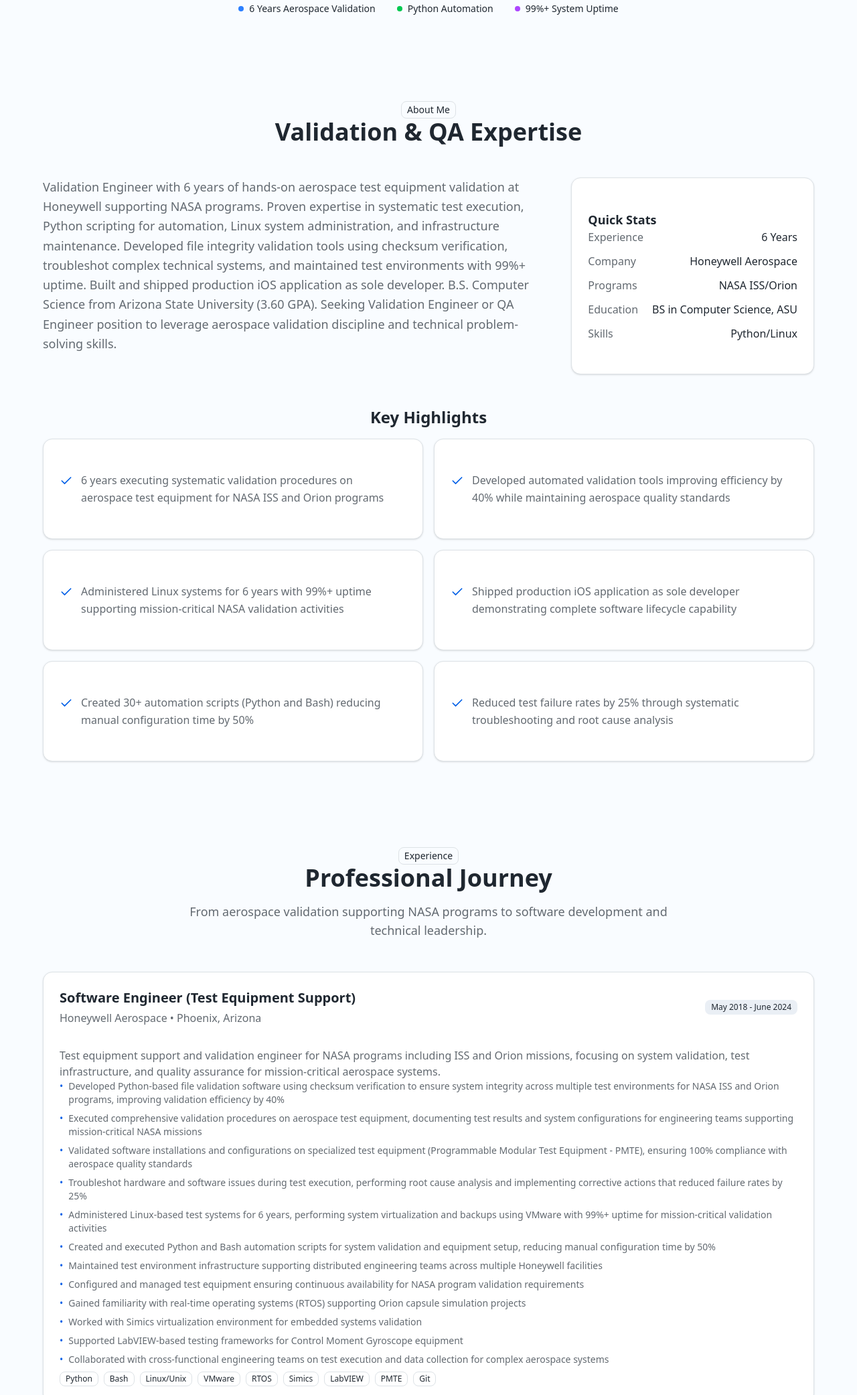
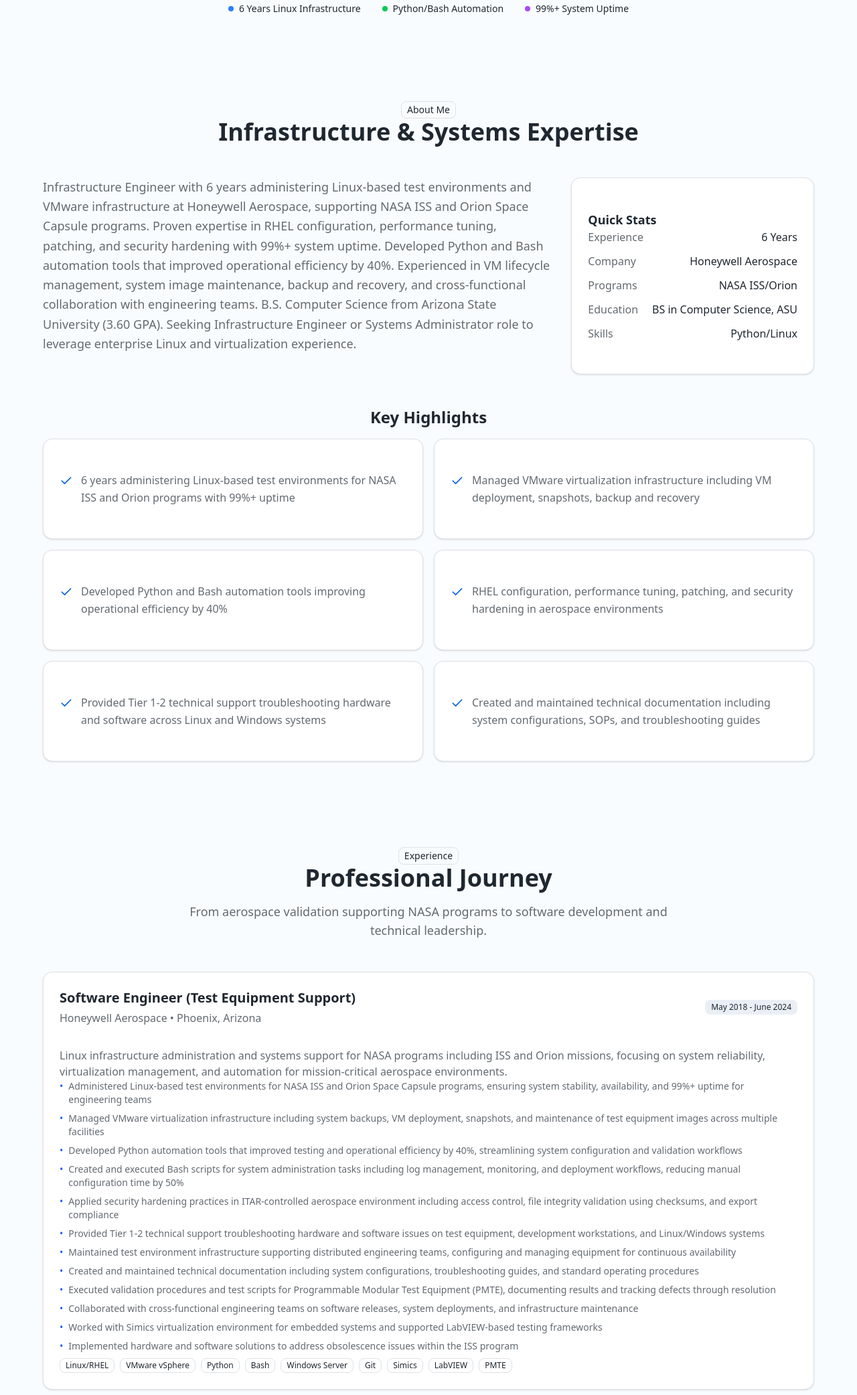
Before and after one commit to SpacePlushy/portfolio, an Astro site: page / in a window 1280 px wide. Shown: the part 652-2735 px from the top of the page at 67% size. Built offline with nearby package versions, Linux system fonts and the light colour scheme; Astro itself is replaced by a stand-in of ours; some packages are replaced by stand-ins of ours.

Commit message:
Reposition portfolio for Infrastructure Engineer / Linux Systems Administrator
- Update title, tagline, and about section for infrastructure focus
- Reorder Honeywell experience to lead with Linux admin and VMware
- Restructure skills for infrastructure, virtualization, and automation
- Rename project to Infrastructure Automation Suite
- Update Hero badges, AboutSection heading, SkillsSection categories
- Update SEO metadata and keywords for Linux/infra positioning

```diff
--- a/src/components/AboutSection.astro
+++ b/src/components/AboutSection.astro
@@ -8,7 +8,7 @@ import { RESUME_DATA } from '@/config/resume-data';
   <div class="max-w-6xl mx-auto space-y-12">
     <div class="text-center space-y-4">
       <Badge variant="outline" className="text-sm"> About Me </Badge>
-      <h2 class="text-3xl md:text-4xl font-bold">Validation & QA Expertise</h2>
+      <h2 class="text-3xl md:text-4xl font-bold">Infrastructure & Systems Expertise</h2>
     </div>
 
     <div class="grid lg:grid-cols-3 gap-8">
--- a/src/components/Hero.astro
+++ b/src/components/Hero.astro
@@ -34,11 +34,11 @@ import { RESUME_DATA } from '@/config/resume-data';
       <div class="flex flex-wrap items-center justify-center gap-8 text-sm">
         <div class="flex items-center space-x-2">
           <div class="w-2 h-2 bg-blue-500 rounded-full"></div>
-          <span>6 Years Aerospace Validation</span>
+          <span>6 Years Linux Infrastructure</span>
         </div>
         <div class="flex items-center space-x-2">
           <div class="w-2 h-2 bg-green-500 rounded-full"></div>
-          <span>Python Automation</span>
+          <span>Python/Bash Automation</span>
         </div>
         <div class="flex items-center space-x-2">
           <div class="w-2 h-2 bg-purple-500 rounded-full"></div>
--- a/src/components/SkillsSection.astro
+++ b/src/components/SkillsSection.astro
@@ -9,7 +9,7 @@ const skillCategories = [
     items: RESUME_DATA.skills.languages,
   },
   {
-    name: 'Testing & Quality Assurance',
+    name: 'Validation & Monitoring',
     items: RESUME_DATA.skills.testing,
   },
   {
@@ -29,8 +29,7 @@ const skillCategories = [
       <Badge variant="outline" className="text-sm"> Skills </Badge>
       <h2 class="text-3xl md:text-4xl font-bold">Technical & Professional Skills</h2>
       <p class="text-lg text-muted-foreground max-w-3xl mx-auto">
-        A comprehensive skill set spanning validation engineering, test automation, and software
-        development.
+        A comprehensive skill set spanning Linux infrastructure, virtualization, automation, and systems engineering.
       </p>
     </div>
 
--- a/src/config/resume-data.ts
+++ b/src/config/resume-data.ts
@@ -77,9 +77,9 @@ export interface ResumeData {
 export const RESUME_DATA: ResumeData = {
   personal: {
     name: 'Frank Palmisano',
-    title: 'Validation Engineer & QA Specialist',
+    title: 'Infrastructure Engineer & Linux Systems Administrator',
     tagline:
-      '6 years aerospace validation experience supporting NASA programs with expertise in Python automation, Linux systems, and systematic test execution. Available immediately for contract or direct hire positions.',
+      '6 years managing Linux infrastructure and VMware environments for NASA aerospace programs. Expertise in RHEL administration, Python/Bash automation, system hardening, and maintaining 99%+ uptime on mission-critical systems. Available immediately.',
     location: 'Phoenix, Arizona',
     email: 'frank@palmisano.io',
     phone: '(623) 300-5532',
@@ -90,14 +90,14 @@ export const RESUME_DATA: ResumeData = {
 
   about: {
     summary:
-      'Validation Engineer with 6 years of hands-on aerospace test equipment validation at Honeywell supporting NASA programs. Proven expertise in systematic test execution, Python scripting for automation, Linux system administration, and infrastructure maintenance. Developed file integrity validation tools using checksum verification, troubleshot complex technical systems, and maintained test environments with 99%+ uptime. Built and shipped production iOS application as sole developer. B.S. Computer Science from Arizona State University (3.60 GPA). Seeking Validation Engineer or QA Engineer position to leverage aerospace validation discipline and technical problem-solving skills.',
+      'Infrastructure Engineer with 6 years administering Linux-based test environments and VMware infrastructure at Honeywell Aerospace, supporting NASA ISS and Orion Space Capsule programs. Proven expertise in RHEL configuration, performance tuning, patching, and security hardening with 99%+ system uptime. Developed Python and Bash automation tools that improved operational efficiency by 40%. Experienced in VM lifecycle management, system image maintenance, backup and recovery, and cross-functional collaboration with engineering teams. B.S. Computer Science from Arizona State University (3.60 GPA). Seeking Infrastructure Engineer or Systems Administrator role to leverage enterprise Linux and virtualization experience.',
     highlights: [
-      '6 years executing systematic validation procedures on aerospace test equipment for NASA ISS and Orion programs',
-      'Developed automated validation tools improving efficiency by 40% while maintaining aerospace quality standards',
-      'Administered Linux systems for 6 years with 99%+ uptime supporting mission-critical NASA validation activities',
-      'Shipped production iOS application as sole developer demonstrating complete software lifecycle capability',
-      'Created 30+ automation scripts (Python and Bash) reducing manual configuration time by 50%',
-      'Reduced test failure rates by 25% through systematic troubleshooting and root cause analysis',
+      '6 years administering Linux-based test environments for NASA ISS and Orion programs with 99%+ uptime',
+      'Managed VMware virtualization infrastructure including VM deployment, snapshots, backup and recovery',
+      'Developed Python and Bash automation tools improving operational efficiency by 40%',
+      'RHEL configuration, performance tuning, patching, and security hardening in aerospace environments',
+      'Provided Tier 1-2 technical support troubleshooting hardware and software across Linux and Windows systems',
+      'Created and maintained technical documentation including system configurations, SOPs, and troubleshooting guides',
     ],
   },
 
@@ -109,31 +109,31 @@ export const RESUME_DATA: ResumeData = {
       startDate: 'May 2018',
       endDate: 'June 2024',
       description:
-        'Test equipment support and validation engineer for NASA programs including ISS and Orion missions, focusing on system validation, test infrastructure, and quality assurance for mission-critical aerospace systems.',
+        'Linux infrastructure administration and systems support for NASA programs including ISS and Orion missions, focusing on system reliability, virtualization management, and automation for mission-critical aerospace environments.',
       achievements: [
-        'Developed Python-based file validation software using checksum verification to ensure system integrity across multiple test environments for NASA ISS and Orion programs, improving validation efficiency by 40%',
-        'Executed comprehensive validation procedures on aerospace test equipment, documenting test results and system configurations for engineering teams supporting mission-critical NASA missions',
-        'Validated software installations and configurations on specialized test equipment (Programmable Modular Test Equipment - PMTE), ensuring 100% compliance with aerospace quality standards',
-        'Troubleshot hardware and software issues during test execution, performing root cause analysis and implementing corrective actions that reduced failure rates by 25%',
-        'Administered Linux-based test systems for 6 years, performing system virtualization and backups using VMware with 99%+ uptime for mission-critical validation activities',
-        'Created and executed Python and Bash automation scripts for system validation and equipment setup, reducing manual configuration time by 50%',
-        'Maintained test environment infrastructure supporting distributed engineering teams across multiple Honeywell facilities',
-        'Configured and managed test equipment ensuring continuous availability for NASA program validation requirements',
-        'Gained familiarity with real-time operating systems (RTOS) supporting Orion capsule simulation projects',
-        'Worked with Simics virtualization environment for embedded systems validation',
-        'Supported LabVIEW-based testing frameworks for Control Moment Gyroscope equipment',
-        'Collaborated with cross-functional engineering teams on test execution and data collection for complex aerospace systems',
+        'Administered Linux-based test environments for NASA ISS and Orion Space Capsule programs, ensuring system stability, availability, and 99%+ uptime for engineering teams',
+        'Managed VMware virtualization infrastructure including system backups, VM deployment, snapshots, and maintenance of test equipment images across multiple facilities',
+        'Developed Python automation tools that improved testing and operational efficiency by 40%, streamlining system configuration and validation workflows',
+        'Created and executed Bash scripts for system administration tasks including log management, monitoring, and deployment workflows, reducing manual configuration time by 50%',
+        'Applied security hardening practices in ITAR-controlled aerospace environment including access control, file integrity validation using checksums, and export compliance',
+        'Provided Tier 1-2 technical support troubleshooting hardware and software issues on test equipment, development workstations, and Linux/Windows systems',
+        'Maintained test environment infrastructure supporting distributed engineering teams, configuring and managing equipment for continuous availability',
+        'Created and maintained technical documentation including system configurations, troubleshooting guides, and standard operating procedures',
+        'Executed validation procedures and test scripts for Programmable Modular Test Equipment (PMTE), documenting results and tracking defects through resolution',
+        'Collaborated with cross-functional engineering teams on software releases, system deployments, and infrastructure maintenance',
+        'Worked with Simics virtualization environment for embedded systems and supported LabVIEW-based testing frameworks',
+        'Implemented hardware and software solutions to address obsolescence issues within the ISS program',
       ],
       technologies: [
+        'Linux/RHEL',
+        'VMware vSphere',
         'Python',
         'Bash',
-        'Linux/Unix',
-        'VMware',
-        'RTOS',
+        'Windows Server',
+        'Git',
         'Simics',
         'LabVIEW',
         'PMTE',
-        'Git',
       ],
     },
     {
@@ -196,45 +196,45 @@ export const RESUME_DATA: ResumeData = {
   ],
 
   skills: {
-    languages: ['Python', 'Swift', 'Objective-C', 'Bash', 'C', 'C++'],
-    frameworks: ['iOS SDK', 'Bluetooth Low Energy (BLE)'],
+    languages: ['Python', 'Bash', 'Swift', 'Objective-C', 'C', 'PowerShell fundamentals'],
+    frameworks: [
+      'VMware vSphere',
+      'VirtualBox',
+      'Docker (personal projects)',
+      'Reverse Proxy Configuration',
+    ],
     testing: [
-      'pytest (learning)',
-      'Unit Testing',
-      'Test Automation',
       'System Validation',
       'Checksum Verification',
+      'Root Cause Analysis',
+      'Performance Monitoring',
+      'Regression Testing',
       'Test Case Execution',
       'Bug Documentation',
-      'Root Cause Analysis',
-      'Embedded System Testing',
-      'Automated Testing Framework Implementation',
-      'Regression Testing Strategy Development',
     ],
     tools: [
-      'Linux/Unix',
+      'Linux/RHEL/Ubuntu',
       'VMware',
       'VirtualBox',
       'Git',
+      'ClearCase',
       'JIRA',
+      'SSH/Terminal',
       'LabVIEW',
       'Simics',
-      'PMTE (Programmable Modular Test Equipment)',
-      'SSH/Terminal',
+      'PMTE',
     ],
     methodologies: [
-      'Agile',
-      'Test-Driven Development (TDD)',
-      'System Validation',
-      'Quality Assurance',
-      'Infrastructure Administration',
+      'Linux System Administration',
+      'Infrastructure Maintenance',
+      'Security Hardening',
+      'ITAR/Export Compliance',
+      'Agile/Scrum',
+      'Technical Documentation',
       'Cross-functional Collaboration',
-      'Embedded Software Testing Process Optimization',
-      'System Analysis',
-      'Issue Identification and Resolution',
-      'System Design Enhancement',
-      'System Documentation Development',
-      'Performance Improvement Strategies',
+      'Backup and Recovery',
+      'Performance Tuning',
+      'Incident Response',
     ],
   },
 
@@ -257,15 +257,15 @@ export const RESUME_DATA: ResumeData = {
 
   projects: [
     {
-      name: 'File Integrity Validation Tool',
+      name: 'Infrastructure Automation Suite',
       description:
-        'Python-based checksum verification system for aerospace test environments at Honeywell. Automated validation workflow for NASA programs ensuring file integrity and system correctness.',
-      technologies: ['Python', 'Checksum Verification', 'File System Automation', 'Linux'],
+        'Python and Bash automation tools for Linux infrastructure management at Honeywell Aerospace. Automated system configuration, file integrity validation, and deployment workflows for NASA program environments.',
+      technologies: ['Python', 'Bash', 'Linux/RHEL', 'VMware', 'Checksum Verification'],
       highlights: [
-        'Developed Python-based checksum verification system validating file integrity across aerospace test environments',
-        'Automated validation workflow comparing installed files against known-good baseline, detecting 100% of configuration discrepancies',
-        'Improved quality assurance validation process efficiency by 40% for test equipment configuration',
-        'Tool utilized across multiple NASA program validation activities supporting ISS and Orion missions',
+        'Developed Python-based automation tools for system configuration and file integrity validation across aerospace test environments',
+        'Automated deployment workflows and checksum verification ensuring 100% configuration accuracy across multiple environments',
+        'Improved operational efficiency by 40% through systematic automation of manual infrastructure tasks',
+        'Tools utilized across multiple NASA program environments supporting ISS and Orion missions',
       ],
       url: null,
       github: null,
@@ -311,30 +311,28 @@ export const RESUME_DATA: ResumeData = {
   ],
 
   seo: {
-    pageTitle: 'Frank Palmisano - Validation Engineer & QA Specialist Portfolio',
+    pageTitle: 'Frank Palmisano - Infrastructure Engineer & Linux Systems Administrator',
     metaDescription:
-      'Professional portfolio of Frank Palmisano, Validation Engineer and QA Specialist with 6 years aerospace experience. Expertise in Python automation, Linux systems, test validation, and quality assurance for NASA programs.',
+      'Professional portfolio of Frank Palmisano, Infrastructure Engineer with 6 years experience in Linux administration, VMware virtualization, and Python automation for NASA aerospace programs.',
     keywords: [
-      'Validation Engineer',
-      'QA Engineer',
-      'Software Engineer',
-      'Test Engineer',
-      'Quality Assurance',
+      'Infrastructure Engineer',
+      'Linux Systems Administrator',
+      'RHEL',
+      'Red Hat Enterprise Linux',
+      'VMware',
       'Python Automation',
-      'Linux System Administration',
-      'Aerospace Testing',
+      'Bash Scripting',
+      'System Administration',
+      'Linux Infrastructure',
       'NASA Programs',
-      'Test Automation',
-      'System Validation',
-      'iOS Development',
+      'Aerospace',
+      'Security Hardening',
+      'Virtualization',
       'Phoenix Arizona',
-      'Contract to Hire',
       'Honeywell Aerospace',
-      'Computer Science',
-      'VMware',
-      'Bash Scripting',
-      'Test Infrastructure',
-      'Checksum Verification',
+      'DevOps',
+      'IT Infrastructure',
+      'Systems Engineer',
     ],
   },
 };
```
